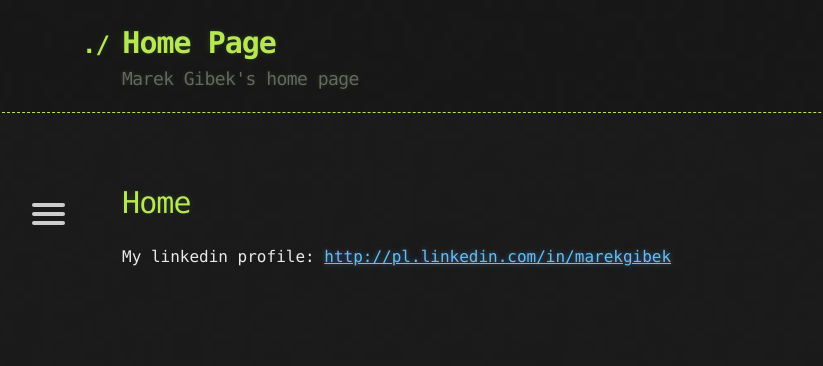
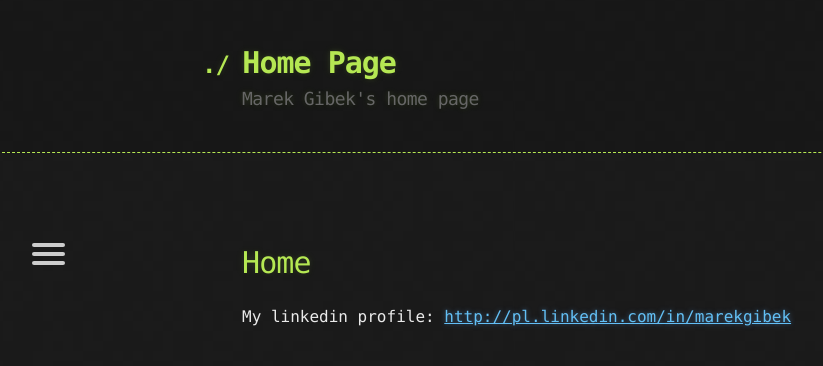
Before and after one commit to marek-g/marek-g.github.io, a Jekyll site: the page built from index.md, in a window 1280 px wide. Shown: the top 366 px of the page, without its empty margins (18-841 px from the left). Built offline with Jekyll 4.4.1, drawn with Linux system fonts in a browser that asks for light colours.

Commit message:
Fixed container scaling.

```diff
--- a/_sass/jekyll-theme-hacker.scss
+++ b/_sass/jekyll-theme-hacker.scss
@@ -20,9 +20,15 @@ body {
 /* General & 'Reset' Stuff */
 
 .container {
-  width: 90%;
   max-width: 1000px;
-  margin: 0 auto;
+  margin: 0 0 0 400px;
+  padding: 20px;
+}
+
+@media only all and (max-width: 1400px) {
+  .container {
+    margin: 0 0 0 auto;
+  }
 }
 
 section {
```
